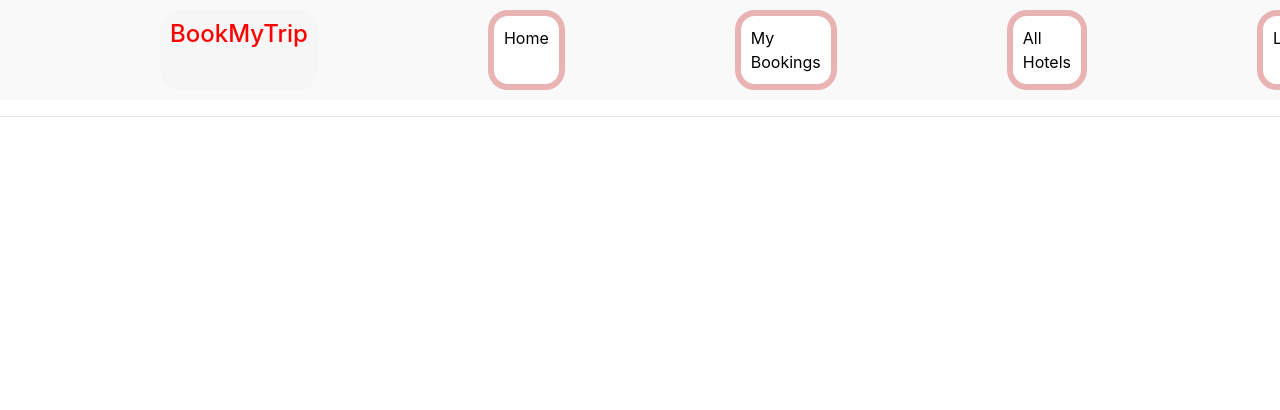
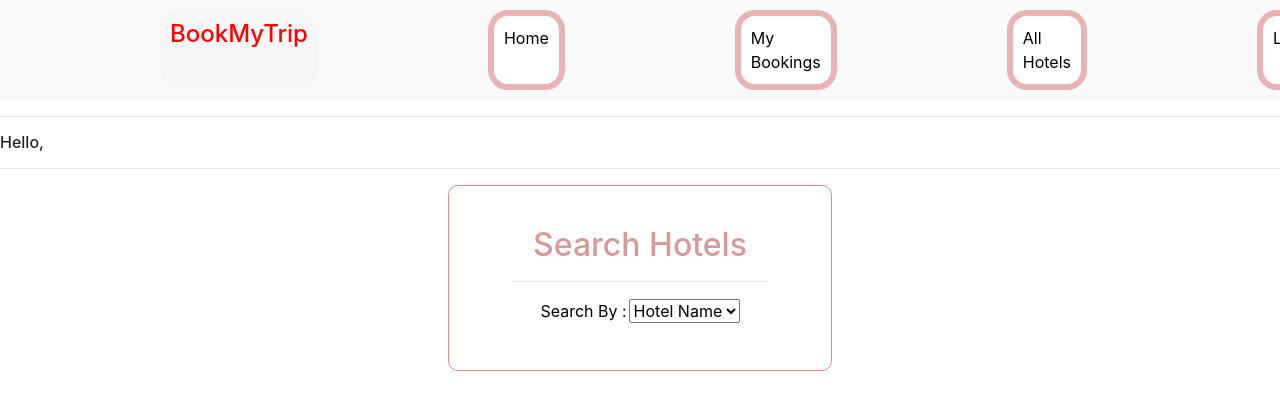
Before and after one commit to Vadwaaait/BookymytripFrontend, a React (Create React App) app: page /home in a window 1280 px wide. Shown: the top 410 px of the page. Built offline with nearby package versions, Linux system fonts and the light colour scheme.

Commit message:
Added functionality of home page and search by hotel , search by city and search by hotel id

```diff
--- a/src/App.js
+++ b/src/App.js
@@ -11,7 +11,7 @@ import AdminSignUp from './Pages/AdminSignUp';
 import HomePage from './Pages/HomePage';
 import Hoteldetails from './Pages/Hoteldetails';
 import Bookhotelpage from './Pages/Bookhotelpage';
-
+import BynameSearch from './Pages/BynameSearch';
 
 
 function App() {
@@ -31,6 +31,8 @@ function App() {
 
          <Route path='/hoteldetailspage' element={<Hoteldetails/>} />
          <Route path='/bookhotelpage' element={<Bookhotelpage/>} />
+
+         <Route path='/bynamesearch' element={<BynameSearch/>} />
       </Routes>
 
 
--- /dev/null
+++ b/src/Components/DisplaySearchForm.js
@@ -0,0 +1,60 @@
+import React, { useState } from 'react'
+import { useNavigate } from 'react-router-dom'
+import Cookies from 'js-cookie'
+const DisplaySearchForm = (props) => {
+
+
+
+    const[HotelName,setHotelName]=useState("")
+
+
+
+    const navigate = useNavigate();
+
+    const bynamesearch=()=>{
+        Cookies.set("hotname",HotelName)
+        navigate("/bynamesearch")
+    }
+
+
+    const handleHotelName=(e)=>{
+                setHotelName(e.target.value)
+                console.log(HotelName)
+    }
+
+    if(props.data==="hotelnamesearch")
+    {
+  return (
+<>
+    <div className='searchByName' style={{marginTop:"20px"}}>
+        <form >
+                <table>
+                    <tr>
+                        <td>
+                            <h5>Hotel Name</h5>
+                        </td>
+                        <td>:</td>
+                        <td>
+                            <input type="text" onChange={handleHotelName}/>
+                        </td>
+                    </tr>
+
+                    <tr>
+                        <td></td>
+                        <td>
+
+                            <button style={{marginTop:"20px", backgroundColor:"black" , color:"white" , padding:"10px", borderRadius:"10px"}} onClick={bynamesearch}>Search</button>
+                        </td>
+                    </tr>
+                </table>
+        </form>
+    </div>
+    </>
+  )
+}
+
+
+
+}
+
+export default DisplaySearchForm
--- /dev/null
+++ b/src/Components/SearchComponent.js
@@ -0,0 +1,52 @@
+import React, { useState } from 'react'
+import DisplaySearchForm from './DisplaySearchForm';
+
+const SearchComponent = (props) => {
+
+    const [searchbydropdown,setsearchbydropdown]=useState("");
+
+
+    const handlesearchby=(event)=>{
+
+      setsearchbydropdown(event.target.value)
+
+
+
+    }
+
+  return (
+    <>
+            <div className="searchFunc">
+
+                    <h2>Search Hotels</h2>
+                    <hr style={{width:"85%"}}/>
+
+                      <form >
+                            <table>
+                              <tr>
+                                <td>Search By : </td>
+                                <td><select name="cars" id="cars" required="required" onClick={handlesearchby}>
+                                          <option value="hotelnamesearch" defaultValue={"hotelnamesearch"}>Hotel Name</option>
+                                          <option value="hotelcitysearch">City Name</option>
+                                          <option value="hotelidsearch">Hotel Id</option>
+
+                                    </select></td>
+
+                              </tr>
+
+
+                            </table>
+
+
+                           <DisplaySearchForm data={searchbydropdown}/>
+
+
+
+                      </form>
+
+            </div>
+    </>
+  )
+}
+
+export default SearchComponent
--- /dev/null
+++ b/src/Components/Styles/searchFunc.css
@@ -0,0 +1,15 @@
+.searchFunc {
+    text-align: center;
+    color: rgb(215, 153, 153);
+    border: 1px solid rgb(231, 135, 135);
+    border-radius: 10px;
+    width: 30%;
+    margin: auto;
+    padding: 40px;
+}
+
+.searchFunc>form {
+    color: black;
+    display: inline-block;
+    justify-content: center;
+}
--- a/src/Components/UserNav.js
+++ b/src/Components/UserNav.js
@@ -8,6 +8,8 @@ import Cookies from 'js-cookie';
 
 const UserNav = () => {
 
+
+    const myname = Cookies.get("myname")
 
     const navigate =useNavigate();
 
@@ -27,8 +29,12 @@ const UserNav = () => {
     <>
 
     <div className='mylognav'>
+
+
     <div className='loginnavlog'>
+
       <div className="navlogo">
+
      <h4 style={{color:"red"}}>BookMyTrip
     </h4>
            </div>
@@ -55,7 +61,8 @@ const UserNav = () => {
 
       </div>
       <hr />
-
+      <h6>Hello, {myname}</h6>
+      <hr />
   </>
   )
 }
--- a/src/Pages/Bookhotelpage.js
+++ b/src/Pages/Bookhotelpage.js
@@ -4,6 +4,7 @@ import Cookies from 'js-cookie';
 import "../Components/Styles/bookingcard.css"
 import "../Components/Styles/Bookselectionform.css"
 import axios from 'axios';
+import { useNavigate } from 'react-router-dom';
 
 const Bookhotelpage = () => {
 
@@ -162,9 +163,18 @@ const Bookhotelpage = () => {
 
      }
 
+     const navigate=useNavigate()
 
      const submitcheckout=(event)=>{
       event.preventDefault()
+
+      if(hotelinfor===null || hotelinfor=="")
+      {
+          alert("Fill up the details")
+          navigate("/home")
+
+      }
+      else{
       console.log("*********************************************************")
       console.log(fromdate)
       console.log(todate)
@@ -210,7 +220,7 @@ const Bookhotelpage = () => {
       })
 
    }
-
+  }
 
 
   return (
--- /dev/null
+++ b/src/Pages/BynameSearch.js
@@ -0,0 +1,56 @@
+import React, { useEffect, useState } from 'react'
+import UserNav from '../Components/UserNav'
+import Cookies from 'js-cookie'
+import axios from 'axios'
+import { useNavigate } from 'react-router-dom'
+const BynameSearch = () => {
+
+    const username=Cookies.get("username")
+    const password=Cookies.get("password")
+
+    const[searchhoteldetail,setsearchhotelDetail]=useState([])
+
+    const navigate= useNavigate();
+
+    const handlebook=(e)=>{
+
+        Cookies.set('hotelidd',e.target.value,{expires:7})
+        navigate("/bookhotelpage")
+    }
+
+
+    useEffect(()=>{
+
+         const hotname= Cookies.get("hotname")
+
+         axios.get("http://localhost:8080/api/user/hotel/"+hotname,{
+          headers: {
+            "Access-Control-Allow-Origin": "*",
+            "Access-Control-Allow-Methods": "GET,PUT,POST,DELETE,PATCH,OPTIONS"
+          },
+      auth: {
+        username: username,
+        password: password
+      }
+         }).then(res=>{console.log(res)
+
+          setsearchhotelDetail(res.data)}
+
+         ).catch(err=>console.log(err))
+
+
+    },[])
+
+  return (
+    <>
+    <UserNav />
+
+        <h2>{searchhoteldetail.hotelName}</h2>
+
+
+        <button onClick={handlebook} value={searchhoteldetail.hotelId}>Book</button>
+    </>
+  )
+}
+
+export default BynameSearch
--- a/src/Pages/HomePage.js
+++ b/src/Pages/HomePage.js
@@ -1,7 +1,9 @@
 import React, { useEffect } from 'react'
 import UserNav from '../Components/UserNav'
 import Cookies from 'js-cookie'
-
+import SearchComponent from '../Components/SearchComponent'
+import { useNavigate } from 'react-router-dom'
+import "../Components/Styles/searchFunc.css"
 const HomePage = () => {
 
 
@@ -10,10 +12,18 @@ const HomePage = () => {
     const myname=Cookies.get("myname")
     const myid=Cookies.get("myid")
 
+
+    const navigate= useNavigate()
+
+
     useEffect(()=>{
 
-      console.log(username);
-      console.log(password)
+      if(username==="")
+      {
+
+          navigate("/")
+
+      }
 
 
     },[])
@@ -22,6 +32,7 @@ const HomePage = () => {
     <>
 
     <UserNav />
+    <SearchComponent mydata={myname}/>
 
     </>
 
--- a/src/Pages/UserAllHotels.js
+++ b/src/Pages/UserAllHotels.js
@@ -5,7 +5,7 @@ import HotelShowCard from '../Components/HotelShowCard';
 import { keyboard } from '@testing-library/user-event/dist/keyboard';
 import "../Components/Styles/hotelcardStyle.css"
 import { Link, useNavigate } from 'react-router-dom';
-import { CookiesProvider, useCookies } from "react-cookie";
+
 import Cookies from 'js-cookie';
 
 const UserAllHotels = () => {
--- a/src/Pages/UserLogin.js
+++ b/src/Pages/UserLogin.js
@@ -40,7 +40,7 @@ const UserLogin = () => {
           Cookies.set('username' , umail , {expires:7});
           Cookies.set('password' , upass , {expires:7});
           Cookies.set('myname' , response.data.userName , {expires:7});
-          Cookies.set('muid' , response.data.userId , {expires:7});
+          Cookies.set('myid' , response.data.userId , {expires:7});
 
 
            navigate("/home")
```
